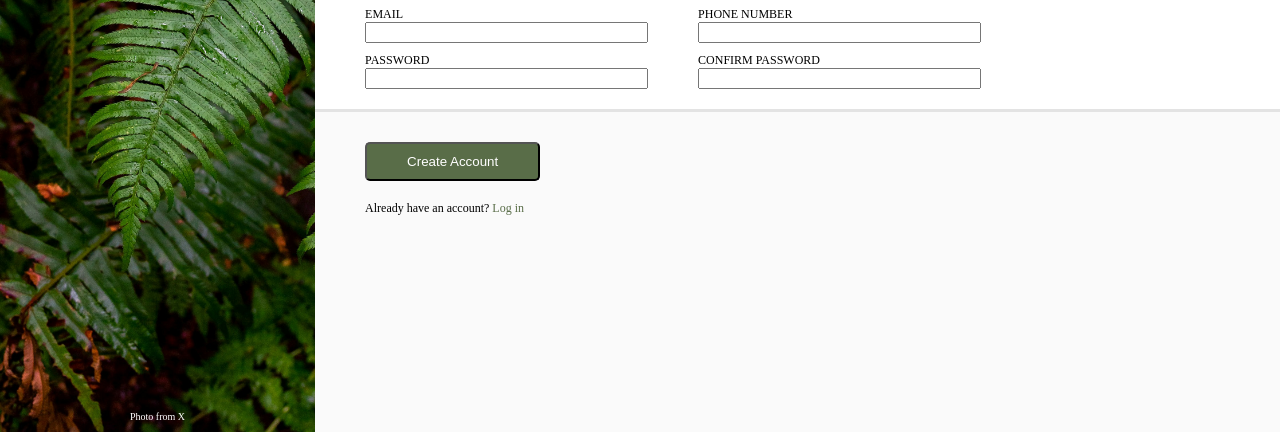
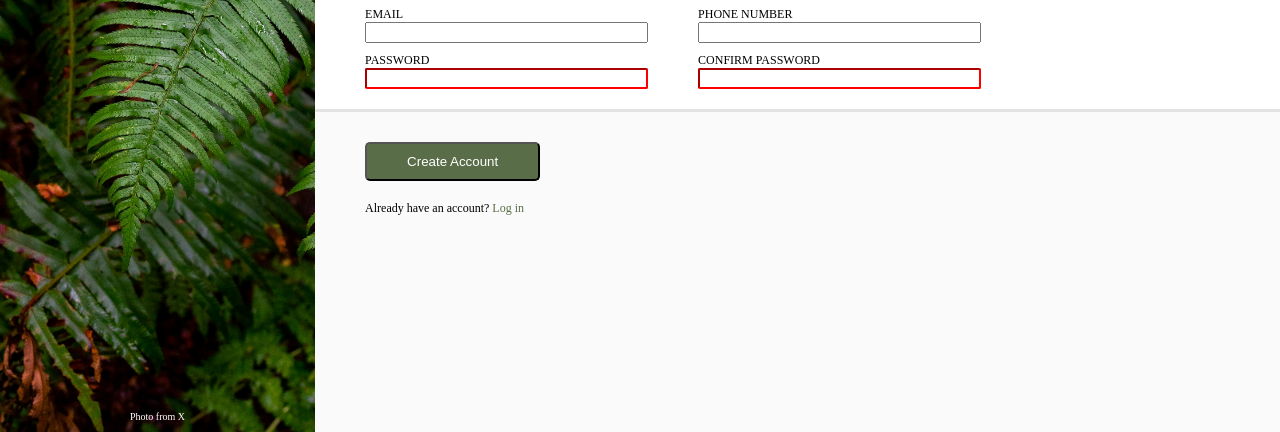
Before and after one commit to leonlunadev/odin-sign-up-form, a plain HTML site: page index.html in a window 1280 px wide. Shown: the part 368-800 px from the top of the page. Drawn offline with Linux system fonts and the light colour scheme.

Commit message:
added invalid case for password

```diff
--- a/index.html
+++ b/index.html
@@ -26,32 +26,32 @@
                 <h3>Let's do this!</h3>
                 <div class="section">
                     <div class="field">
-                        <label for="">FIRST NAME</label>
+                        <label for="name">FIRST NAME</label>
                         <input type="text">
                     </div>
                     <div class="field">
-                        <label for="">LAST NAME</label>
+                        <label for="name">LAST NAME</label>
                         <input type="text">
                     </div>
                 </div>
                 <div class="section">
                     <div class="field">
-                        <label for="">EMAIL</label>
-                        <input type="text">
+                        <label for="email">EMAIL</label>
+                        <input type="email">
                     </div>
                     <div class="field">
-                        <label for="">PHONE NUMBER</label>
-                        <input type="text">
+                        <label for="phonenumber">PHONE NUMBER</label>
+                        <input type="number">
                     </div>
                 </div>
                 <div class="section">
                     <div class="field">
-                        <label for="">PASSWORD</label>
-                        <input type="text">
+                        <label for="password">PASSWORD</label>
+                        <input type="password" required>
                     </div>
                     <div class="field">
-                        <label for="">CONFIRM PASSWORD</label>
-                        <input type="text">
+                        <label for="password">CONFIRM PASSWORD</label>
+                        <input type="password" required>
                     </div>
                 </div>
             </div>
--- a/style.css
+++ b/style.css
@@ -42,6 +42,11 @@ textarea:focus {
   outline: none;
   border-color: blue;
   box-shadow: 0 0 0 0.5px blue;
+  border-radius: 2px;
+}
+
+input:invalid {
+  border-color: red;
   border-radius: 2px;
 }
 
```
